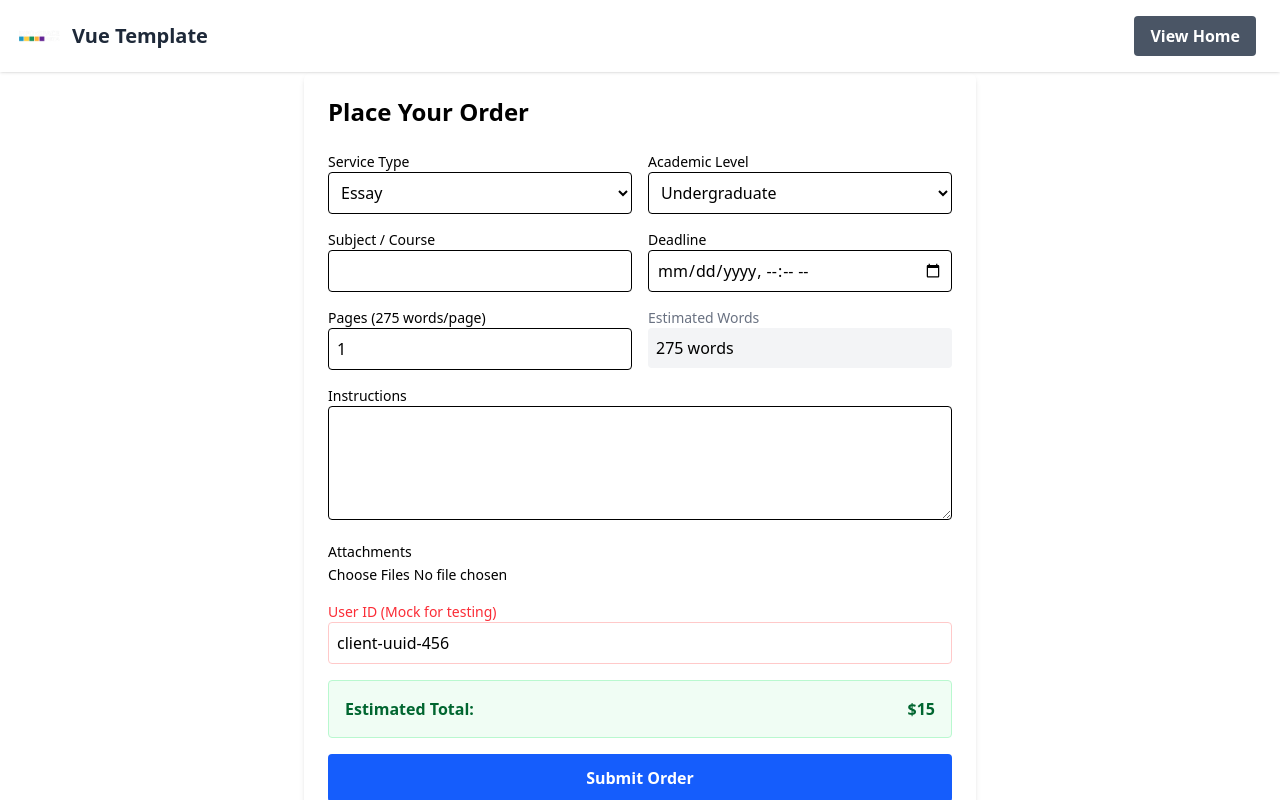
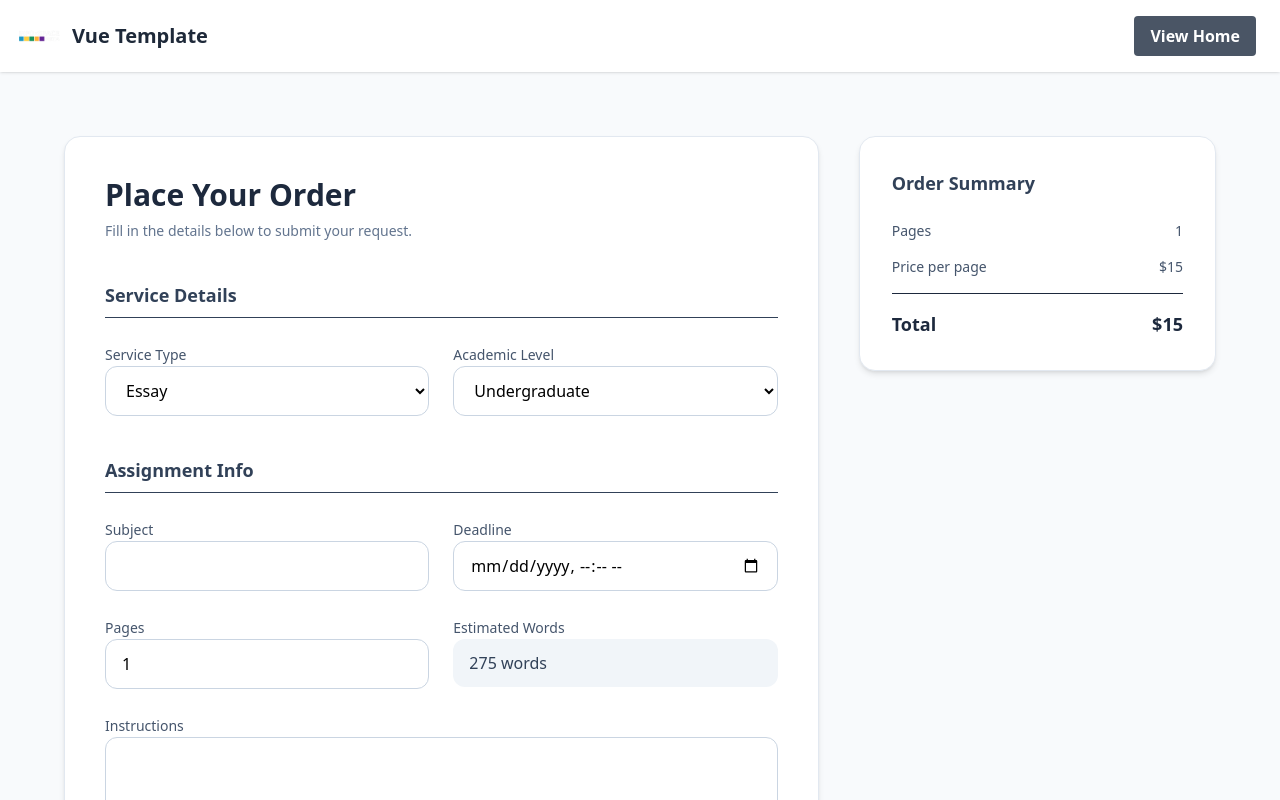
Before and after one commit to Infospace-meta/wordwell-site, a Vue app in the folder app/: page /order in a window 1280 px wide. Shown: the top 800 px of the page. Built offline with nearby package versions, Linux system fonts and the light colour scheme.

Commit message:
Styled the orderform

```diff
--- a/app/src/components/OrderForm.vue
+++ b/app/src/components/OrderForm.vue
@@ -1,23 +1,47 @@
 <template>
-  <div class="max-w-2xl mx-auto p-6 bg-white shadow-md rounded-lg">
-    <h2 class="text-2xl font-bold mb-6">Place Your Order</h2>
+  <div class="min-h-screen bg-slate-50 py-16 px-6">
+    <div class="max-w-6xl mx-auto grid lg:grid-cols-3 gap-10">
+      <!-- LEFT SIDE (FORM) -->
+      <div
+        class="lg:col-span-2 bg-white rounded-2xl shadow-md border border-slate-200 p-10"
+      >
+        <!-- Header -->
+        <div class="mb-10">
+          <h2 class="text-3xl font-bold text-slate-800">Place Your Order</h2>
+          <p class="text-slate-500 mt-2 text-sm">
+            Fill in the details below to submit your request.
+          </p>
+        </div>
 
-    <form @submit.prevent="handleSubmit" class="space-y-4">
-      <!-- Subject & Service -->
-      <div class="grid grid-cols-2 gap-4">
-        <div>
-          <label class="block text-sm font-medium">Service Type</label>
-          <select v-model="form.service_type" class="w-full border rounded p-2">
+        <form @submit.prevent="handleSubmit" class="space-y-10">
+          <!-- SECTION 1 -->
+          <div class="space-y-6">
+            <h3 class="text-lg font-semibold text-slate-700 border-b pb-2">
+              Service Details
+            </h3>
+
+            <div class="grid md:grid-cols-2 gap-6">
+              <div class="space-y-2">
+                <label class="text-sm font-medium text-slate-600"
+                  >Service Type</label
+                >
+                <select
+                  v-model="form.service_type"
+                  class="w-full rounded-xl border border-slate-300 px-4 py-3 focus:ring-2 focus:ring-indigo-500 focus:border-indigo-500 transition"
+                >
                   <option value="Essay">Essay</option>
                   <option value="Research Paper">Research Paper</option>
                   <option value="Thesis">Thesis</option>
                 </select>
               </div>
-        <div>
-          <label class="block text-sm font-medium">Academic Level</label>
+
+              <div class="space-y-2">
+                <label class="text-sm font-medium text-slate-600"
+                  >Academic Level</label
+                >
                 <select
                   v-model="form.academic_level"
-            class="w-full border rounded p-2"
+                  class="w-full rounded-xl border border-slate-300 px-4 py-3 focus:ring-2 focus:ring-indigo-500 focus:border-indigo-500 transition"
                 >
                   <option value="Undergraduate">Undergraduate</option>
                   <option value="Masters">Masters</option>
@@ -25,102 +49,139 @@
                 </select>
               </div>
             </div>
+          </div>
 
-      <!-- Subject & Deadline -->
-      <div class="grid grid-cols-2 gap-4">
-        <div>
-          <label class="block text-sm font-medium">Subject / Course</label>
+          <!-- SECTION 2 -->
+          <div class="space-y-6">
+            <h3 class="text-lg font-semibold text-slate-700 border-b pb-2">
+              Assignment Info
+            </h3>
+
+            <div class="grid md:grid-cols-2 gap-6">
+              <div class="space-y-2">
+                <label class="text-sm font-medium text-slate-600"
+                  >Subject</label
+                >
                 <input
                   v-model="form.subject"
                   type="text"
-            class="w-full border rounded p-2"
                   required
+                  class="w-full rounded-xl border border-slate-300 px-4 py-3 focus:ring-2 focus:ring-indigo-500 focus:border-indigo-500 transition"
                 />
               </div>
-        <div>
-          <label class="block text-sm font-medium">Deadline</label>
+
+              <div class="space-y-2">
+                <label class="text-sm font-medium text-slate-600"
+                  >Deadline</label
+                >
                 <input
                   v-model="form.deadline"
                   type="datetime-local"
-            class="w-full border rounded p-2"
                   required
+                  class="w-full rounded-xl border border-slate-300 px-4 py-3 focus:ring-2 focus:ring-indigo-500 focus:border-indigo-500 transition"
                 />
               </div>
             </div>
 
-      <!-- Pages & Word Count -->
-      <div class="grid grid-cols-2 gap-4">
-        <div>
-          <label class="block text-sm font-medium"
-            >Pages (275 words/page)</label
-          >
+            <div class="grid md:grid-cols-2 gap-6">
+              <div class="space-y-2">
+                <label class="text-sm font-medium text-slate-600">Pages</label>
                 <input
                   v-model.number="form.pages"
                   type="number"
                   min="1"
-            class="w-full border rounded p-2"
+                  class="w-full rounded-xl border border-slate-300 px-4 py-3 focus:ring-2 focus:ring-indigo-500 focus:border-indigo-500 transition"
                 />
               </div>
-        <div>
-          <label class="block text-sm font-medium text-gray-500"
+
+              <div class="space-y-2">
+                <label class="text-sm font-medium text-slate-600"
                   >Estimated Words</label
                 >
-          <div class="p-2 bg-gray-100 rounded">{{ estimatedWords }} words</div>
+                <div
+                  class="w-full rounded-xl bg-slate-100 px-4 py-3 text-slate-700"
+                >
+                  {{ estimatedWords }} words
+                </div>
               </div>
             </div>
 
-      <!-- Instructions -->
-      <div>
-        <label class="block text-sm font-medium">Instructions</label>
+            <div class="space-y-2">
+              <label class="text-sm font-medium text-slate-600"
+                >Instructions</label
+              >
               <textarea
                 v-model="form.instructions"
                 rows="4"
-          class="w-full border rounded p-2"
+                class="w-full rounded-xl border border-slate-300 px-4 py-3 focus:ring-2 focus:ring-indigo-500 focus:border-indigo-500 transition resize-none"
               ></textarea>
             </div>
+          </div>
 
-      <!-- File Upload -->
-      <div>
-        <label class="block text-sm font-medium">Attachments</label>
+          <!-- SECTION 3 -->
+          <div class="space-y-6">
+            <h3 class="text-lg font-semibold text-slate-700 border-b pb-2">
+              Attachments
+            </h3>
+
+            <div
+              class="border-2 border-dashed border-slate-300 rounded-xl p-8 text-center hover:border-indigo-500 transition"
+            >
               <input
                 type="file"
                 multiple
                 @change="handleFileSelection"
-          class="w-full text-sm"
+                class="hidden"
+                id="fileUpload"
               />
-        <p v-if="uploading" class="text-blue-500 text-xs">
-          Uploading files to Supabase...
+              <label for="fileUpload" class="cursor-pointer text-slate-500">
+                Drag & drop files or
+                <span class="text-indigo-600 font-medium">browse</span>
+              </label>
+            </div>
+
+            <p v-if="uploading" class="text-indigo-500 text-sm">
+              Uploading files...
             </p>
           </div>
 
-      <!-- Hardcoded User ID for Testing (Deferred Auth) -->
-      <div>
-        <label class="block text-sm font-medium text-red-500"
-          >User ID (Mock for testing)</label
+          <!-- SUBMIT -->
+          <button
+            type="submit"
+            :disabled="uploading"
+            class="w-full bg-indigo-600 hover:bg-indigo-700 transition text-white font-semibold py-4 rounded-xl disabled:bg-slate-400"
           >
-        <input
-          v-model="form.user_id"
-          type="text"
-          class="w-full border border-red-200 rounded p-2"
-        />
+            {{ uploading ? "Processing..." : "Submit Order" }}
+          </button>
+        </form>
       </div>
 
-      <!-- Pricing Summary -->
-      <div class="p-4 bg-green-50 border border-green-200 rounded">
-        <div class="flex justify-between font-bold text-green-800">
-          <span>Estimated Total:</span>
+      <!-- RIGHT SIDE (SUMMARY) -->
+      <div
+        class="bg-white rounded-2xl shadow-md border border-slate-200 p-8 h-fit sticky top-10"
+      >
+        <h3 class="text-lg font-semibold text-slate-700 mb-6">Order Summary</h3>
+
+        <div class="space-y-4 text-sm text-slate-600">
+          <div class="flex justify-between">
+            <span>Pages</span>
+            <span>{{ form.pages }}</span>
+          </div>
+
+          <div class="flex justify-between">
+            <span>Price per page</span>
+            <span>$15</span>
+          </div>
+
+          <div
+            class="border-t pt-4 flex justify-between font-bold text-lg text-slate-800"
+          >
+            <span>Total</span>
             <span>${{ totalCost }}</span>
           </div>
         </div>
-
-      <button
-        type="submit"
-        :disabled="uploading"
-        class="w-full bg-blue-600 text-white font-bold py-3 rounded hover:bg-blue-700 disabled:bg-gray-400"
-      >
-        {{ uploading ? "Processing Files..." : "Submit Order" }}
-      </button>
-    </form>
+      </div>
+    </div>
   </div>
 </template>
 
```
Also changed, not shown: app/src/views/index.js (+6 -6 lines). Lines whose indentation alone changed are shown as unchanged.
